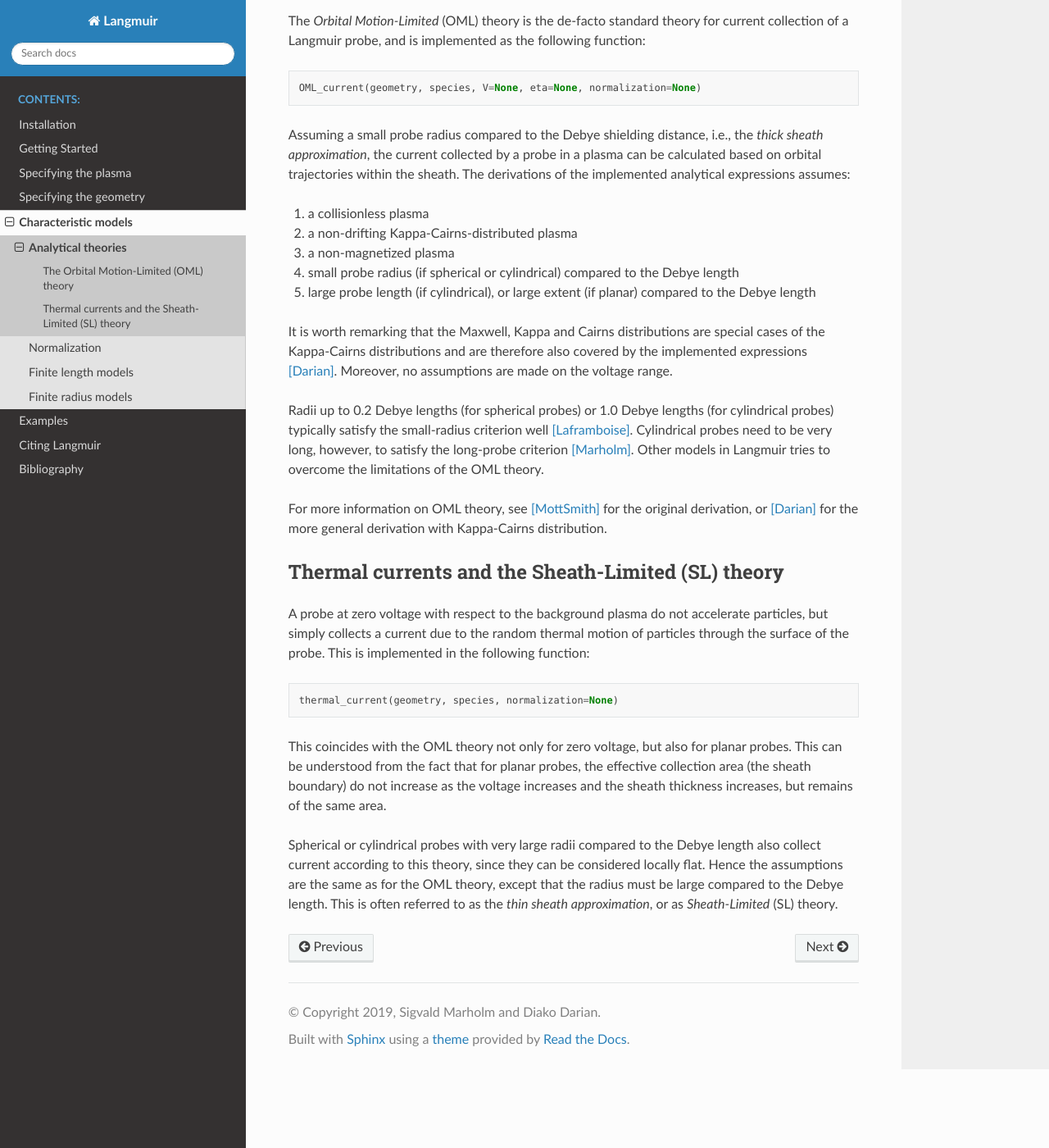
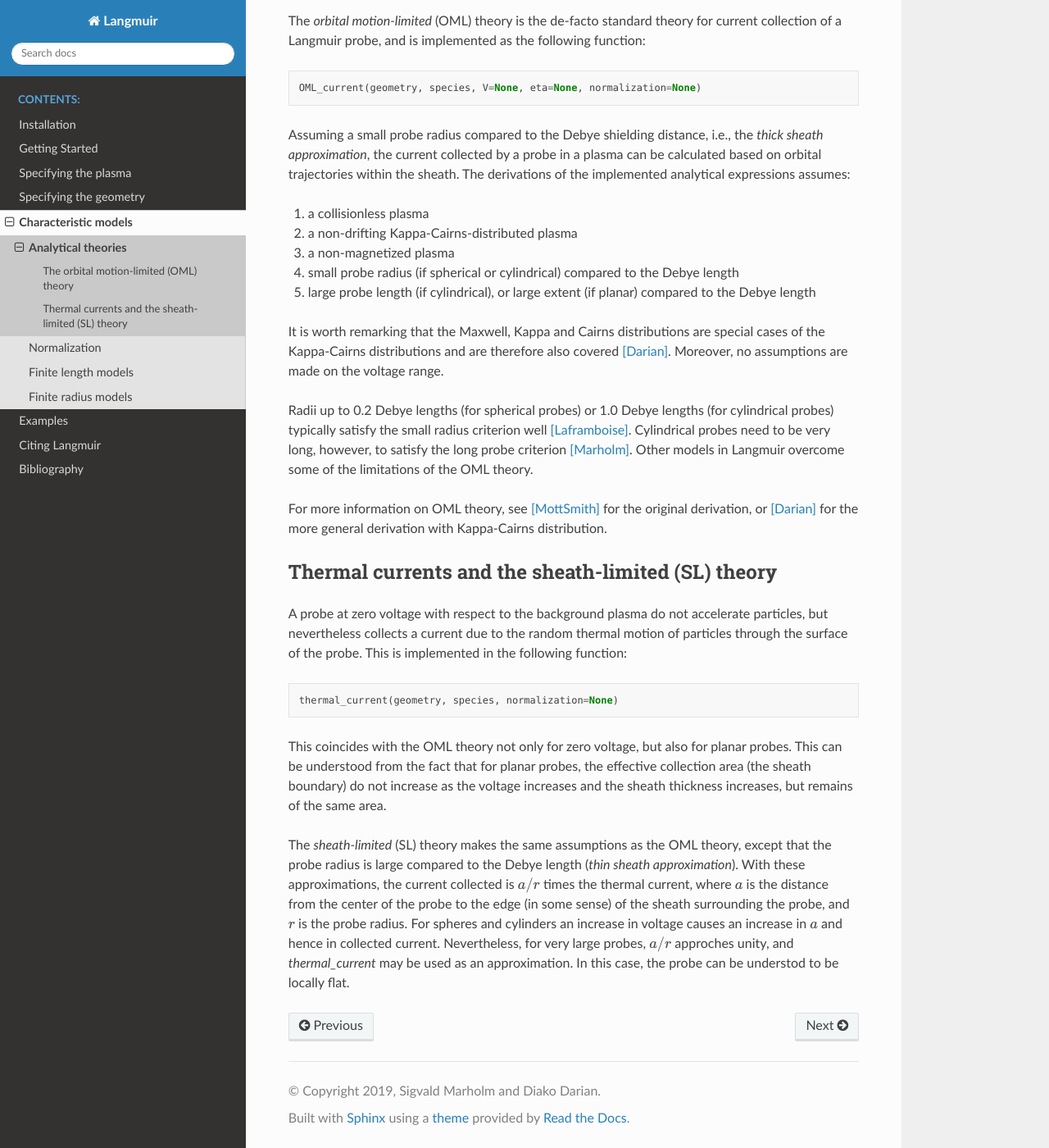
Before and after one commit to langmuirproject/langmuir, a Sphinx documentation site: the page built from docs/source/analytical.rst, in a window 1280 px wide and 1400 px high, scrolled down 202 px. Shown: the whole window at 82% size. Built offline with Sphinx 7.4.7 and the Read the Docs theme 2.0.0, drawn with Linux system fonts in a browser that asks for light colours; formulas are drawn with MathJax 3; some of the changed text lies outside the part shown.

Commit message:
Minor modifications

```diff
--- a/docs/source/analytical.rst
+++ b/docs/source/analytical.rst
@@ -3,9 +3,9 @@ Analytical theories
 
 .. _OML:
 
-The Orbital Motion-Limited (OML) theory
+The orbital motion-limited (OML) theory
 ~~~~~~~~~~~~~~~~~~~~~~~~~~~~~~~~~~~~~~~
-The *Orbital Motion-Limited* (OML) theory is the de-facto standard theory for current collection of a Langmuir probe, and is implemented as the following function::
+The *orbital motion-limited* (OML) theory is the de-facto standard theory for current collection of a Langmuir probe, and is implemented as the following function::
 
     OML_current(geometry, species, V=None, eta=None, normalization=None)
 
@@ -17,20 +17,20 @@ Assuming a small probe radius compared to the Debye shielding distance, i.e., th
 4. small probe radius (if spherical or cylindrical) compared to the Debye length
 5. large probe length (if cylindrical), or large extent (if planar) compared to the Debye length
 
-It is worth remarking that the Maxwell, Kappa and Cairns distributions are special cases of the Kappa-Cairns distributions and are therefore also covered by the implemented expressions [Darian]_. Moreover, no assumptions are made on the voltage range.
+It is worth remarking that the Maxwell, Kappa and Cairns distributions are special cases of the Kappa-Cairns distributions and are therefore also covered [Darian]_. Moreover, no assumptions are made on the voltage range.
 
-Radii up to 0.2 Debye lengths (for spherical probes) or 1.0 Debye lengths (for cylindrical probes) typically satisfy the small-radius criterion well [Laframboise]_. Cylindrical probes need to be very long, however, to satisfy the long-probe criterion [Marholm]_. Other models in Langmuir tries to overcome the limitations of the OML theory.
+Radii up to 0.2 Debye lengths (for spherical probes) or 1.0 Debye lengths (for cylindrical probes) typically satisfy the small radius criterion well [Laframboise]_. Cylindrical probes need to be very long, however, to satisfy the long probe criterion [Marholm]_. Other models in Langmuir overcome some of the limitations of the OML theory.
 
 For more information on OML theory, see [MottSmith]_ for the original derivation, or [Darian]_ for the more general derivation with Kappa-Cairns distribution.
 
 .. _thermal-current:
 
-Thermal currents and the Sheath-Limited (SL) theory
+Thermal currents and the sheath-limited (SL) theory
 ~~~~~~~~~~~~~~~~~~~~~~~~~~~~~~~~~~~~~~~~~~~~~~~~~~~
-A probe at zero voltage with respect to the background plasma do not accelerate particles, but simply collects a current due to the random thermal motion of particles through the surface of the probe. This is implemented in the following function::
+A probe at zero voltage with respect to the background plasma do not accelerate particles, but nevertheless collects a current due to the random thermal motion of particles through the surface of the probe. This is implemented in the following function::
 
     thermal_current(geometry, species, normalization=None)
 
 This coincides with the OML theory not only for zero voltage, but also for planar probes. This can be understood from the fact that for planar probes, the effective collection area (the sheath boundary) do not increase as the voltage increases and the sheath thickness increases, but remains of the same area.
 
-Spherical or cylindrical probes with very large radii compared to the Debye length also collect current according to this theory, since they can be considered locally flat. Hence the assumptions are the same as for the OML theory, except that the radius must be large compared to the Debye length. This is often referred to as the *thin sheath approximation*, or as *Sheath-Limited* (SL) theory.
+The *sheath-limited* (SL) theory makes the same assumptions as the OML theory, except that the probe radius is large compared to the Debye length (*thin sheath approximation*). With these approximations, the current collected is :math:`a/r` times the thermal current, where :math:`a` is the distance from the center of the probe to the edge (in some sense) of the sheath surrounding the probe, and :math:`r` is the probe radius. For spheres and cylinders an increase in voltage causes an increase in :math:`a` and hence in collected current. Nevertheless, for very large probes, :math:`a/r` approches unity, and `thermal_current` may be used as an approximation. In this case, the probe can be understod to be locally flat.
--- a/docs/source/finite_radius.rst
+++ b/docs/source/finite_radius.rst
@@ -10,4 +10,4 @@ Example of use:
 .. literalinclude:: ../../demo/finite_radius.py
 .. image:: finite_radius.png
 
-The model is built from two sets of tabulated numerical results, which can be found in [Laframboise]_ and [Darian]_. The former is more accurate but covers only Maxwellian plasmas, whereas the latter covers the more general Kappa-Cairns distributions. By default interpolation between tabulated values will use the most accurate values. The model is valid for :math:`0\leq\eta\leq 25`, :math:`\kappa\leq 4` and :math:`\alpha>0.2`. Probe radii extends up to 10 Debye lengths, or even 100 Debye lengths as the distribution approaches Maxwellian.
+The model is built from two sets of tabulated numerical results, which can be found in [Laframboise]_ and [Darian]_. The former is more accurate but covers only Maxwellian plasmas, whereas the latter covers the more general Kappa-Cairns distributions. By default interpolation between tabulated values will use the most accurate values. The model is valid for :math:`0\leq\eta\leq 25`, :math:`\kappa\geq 4` and :math:`\alpha\leq 0.2`. Probe radii extends up to 10 Debye lengths, or even 100 Debye lengths as the distribution approaches Maxwellian.
--- a/docs/source/geometry.rst
+++ b/docs/source/geometry.rst
@@ -1,9 +1,9 @@
 Specifying the geometry
 =======================
-Langmuir supports three probe geometries, with self-descriptive:
+Langmuir supports three probe geometries, with self-descriptive names:
 
 - ``Plane(A)`` represents a planar probe with surface area ``A``.
 - ``Cylinder(r, l, lguard=0, rguard=0)`` represents a cylindrical probe of radius ``r`` and length ``l``. The optional arguments ``lguard`` and ``rguard`` may be used to specify the length of the left and right guards, respectively. Setting them to ``float('inf')`` or ``True`` means that there is an ideal guard.
 - ``Sphere(r)`` represents a spherical probe of radius ``r``.
 
-All dimensions are in SI units. Not all models may be able to support all geometries, and only the finite length model makes use of the guard feature.
+All dimensions are in SI units. Not all models may be able to support all geometries, and only the finite-length model makes use of the guard feature.
--- a/docs/source/getting_started.rst
+++ b/docs/source/getting_started.rst
@@ -2,7 +2,7 @@ Getting Started
 ===============
 The Langmuir library contains a collection of functions that compute the current collected by a conductor immersed in a plasma according to various models (characteristics). These functions take as arguments the probe geometry, for instance ``Sphere``, and a plasma, where a plasma may consist of one or more ``Species``.
 
-As an example, consider a spherical Langmuir probe of radius :math:`r=1\,\mathrm{mm}` immersed in a plasma with an electron density of :math:`n=10^{11}\,\mathrm{m^{-3}}` and an electron temperature of :math:`T=1000\,\mathrm{K}`. The electron current collected by this probe when it has a voltage of :math:`V=4.5\,\mathrm{V}` with respect to the background plasma is computed according to *Orbital Motion-Limited* (OML) theory as follows::
+As an example, consider a spherical Langmuir probe of radius :math:`r=1\,\mathrm{mm}` immersed in a plasma with an electron density of :math:`n=10^{11}\,\mathrm{m^{-3}}` and an electron temperature of :math:`T=1000\,\mathrm{K}`. The electron current collected by this probe when it has a voltage of :math:`V=4.5\,\mathrm{V}` with respect to the background plasma is computed according to *orbital motion-limited* (OML) theory as follows::
 
     >>> OML_current(Sphere(r=1e-3), Electron(n=1e11, T=1000), V=4.5)
     -5.262656728335636e-07
@@ -13,5 +13,3 @@ Let's consider a more complete example. Below we compare the current-voltage cha
 .. image:: basic.png
 
 This example demonstrates that accounting for edge effects on a probe of finite length leads to a larger collected current. Also note that the characteristic correctly captures both the electron saturation, the electron retardation, and the ion saturation regions. Beware that the current collected by Langmuir probes (thus going into it) is usually negative. It is common practice, however, to invert it prior to plotting.
-
-More accurate characteristics such as those available in Langmuir allows the study of non-ideal effects, as well as more accurate inference techniques of plasma parameters. See for instance :doc:`examples`.
--- a/docs/source/normalization.rst
+++ b/docs/source/normalization.rst
@@ -13,7 +13,7 @@ Similarly, a normalized current :math:`I/I_0` may be defined, where :math:`I` is
 
 - ``'th'``: Normalized by the :ref:`thermal current <thermal-current>`. Often the most natural choice.
 - ``'oml'``: Normalized by the current according to :ref:`the OML theory <OML>`. This is useful for comparing other models with OML theory.
-- ``'thmax'``:  Normalized by the thermal current of a Maxwellian plasma regardless of what the distribution actually is. Probably only useful for comparison with [Darian]_.
+- ``'thmax'``:  Normalized by the thermal current of a Maxwellian plasma regardless of what the distribution actually is. This is the normalization used in [Darian]_.
 
 Finally, all lengths are normalized by the Debye length :math:`\lambda_D`. Below is a complete example of obtaining the normalized current for a cylindrical probe of radius :math:`0.2\lambda_D` and length :math:`10\lambda_D` with :math:`\eta=10`::
 
@@ -22,6 +22,6 @@ Finally, all lengths are normalized by the Debye length :math:`\lambda_D`. Below
     >>> OML_current(geometry, sp, eta=10, normalization='th')
     3.7388259506315147
 
-Since only the non-dimensional groups determine the normalized collected current, we do not care about the exact parameters of the species, but leave them at the default. Note that in this case it actually does not matter what the probe size is, because the thermal current depends on the probe size in the same way as the current predicted by OML theory. This may differ for other models, however. See also :ref:`example_normalization`.
+Since only the non-dimensional groups determine the normalized collected current, we do not care about the exact parameters of the species, but leave them at the default. Note that in this case it actually does not matter what the probe size is, because the thermal current depends on the probe size in the same way as the current predicted by OML theory. This may differ for other models, however.
 
 Note that the non-dimensional groups are specific to each species, e.g., the voltage normalized with respect to electrons is not the same as with respect to ions. If a multi-species plasma is specified, the normalization used will be with respect to the first species in the list. E.g., if electrons are the first element in the list, :math:`\eta=eV/kT_e` where :math:`e` is the elementary charge and :math:`T_e` is the electron temperature.
```
Also changed, not shown: other parts of docs/source/normalization.rst (+1 -1 lines), docs/source/species.rst (+23 -23 lines).
